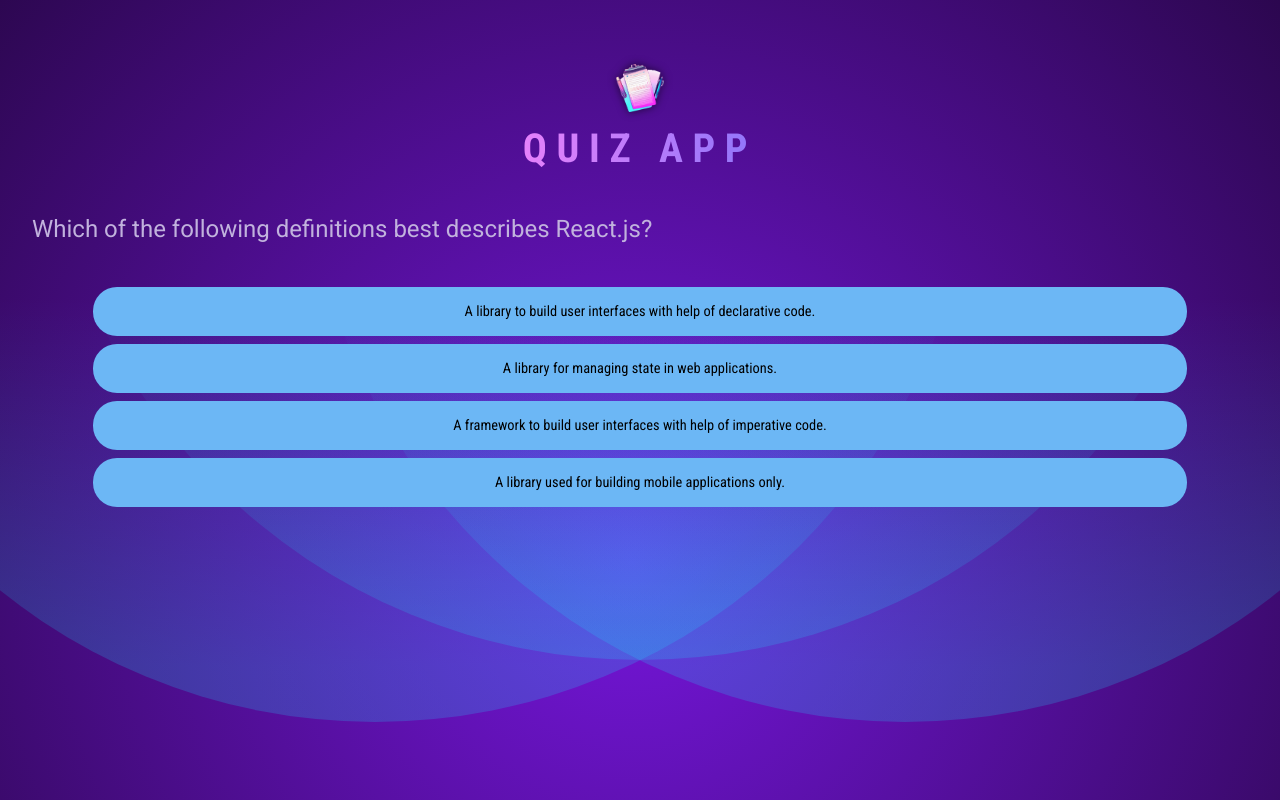
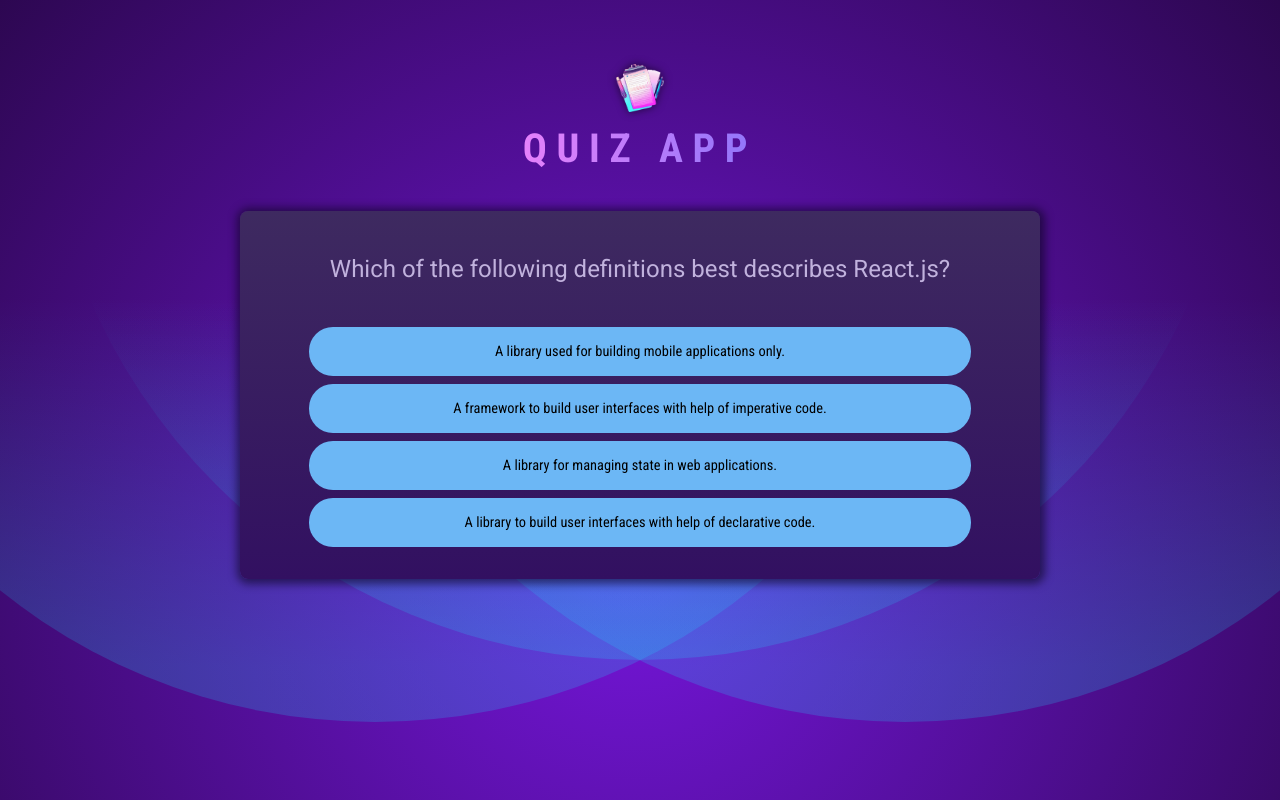
Before and after one commit to MiloszWrobel/Quiz-Website-Revisit, a React (Vite) app: page / in a window 1280 px wide. Built offline with nearby package versions, Linux system fonts and the light colour scheme.

Commit message:
Made sure that quiz doesn't crash after completion

```diff
--- a/src/App.jsx
+++ b/src/App.jsx
@@ -5,7 +5,9 @@
   return (
     <>
       <Header />
-      <Quiz />
+      <main>
+        <Quiz />
+      </main>
     </>
   );
 }
--- a/src/components/Quiz.jsx
+++ b/src/components/Quiz.jsx
@@ -1,25 +1,43 @@
 import { useState } from "react";
 import QUESTIONS from "../questions";
+import quizComplete from "../assets/quiz-complete.png";
 
 export default function Quiz() {
   const [userAnswers, setUserAnswers] = useState([]);
 
   const activeQuestionIndex = userAnswers.length;
+  const quizIsComplete = activeQuestionIndex === QUESTIONS.length;
 
   function handleSelectAnswer(selectedAnswer) {
     setUserAnswers((prevAnswers) => [...prevAnswers, selectedAnswer]);
   }
 
+  if (quizIsComplete) {
     return (
+      <div id="summary">
+        <img src={quizComplete}></img>
+        <h2>Quiz completed</h2>
+      </div>
+    );
+  }
+
+  const shuffledAnswers = [...QUESTIONS[activeQuestionIndex].answers];
+  shuffledAnswers.sort(() => Math.random() - 0.5);
+
+  return (
+    <div id="quiz">
       <div id="question">
         <h2>{QUESTIONS[activeQuestionIndex].text}</h2>
         <ul id="answers">
-        {QUESTIONS[activeQuestionIndex].answers.map((answer) => (
+          {shuffledAnswers.map((answer) => (
             <li key={answer} className="answer">
-            <button onClick={() => handleSelectAnswer(answer)}>{answer}</button>
+              <button onClick={() => handleSelectAnswer(answer)}>
+                {answer}
+              </button>
             </li>
           ))}
         </ul>
       </div>
+    </div>
   );
 }
```
Lines whose indentation alone changed are shown as unchanged.
